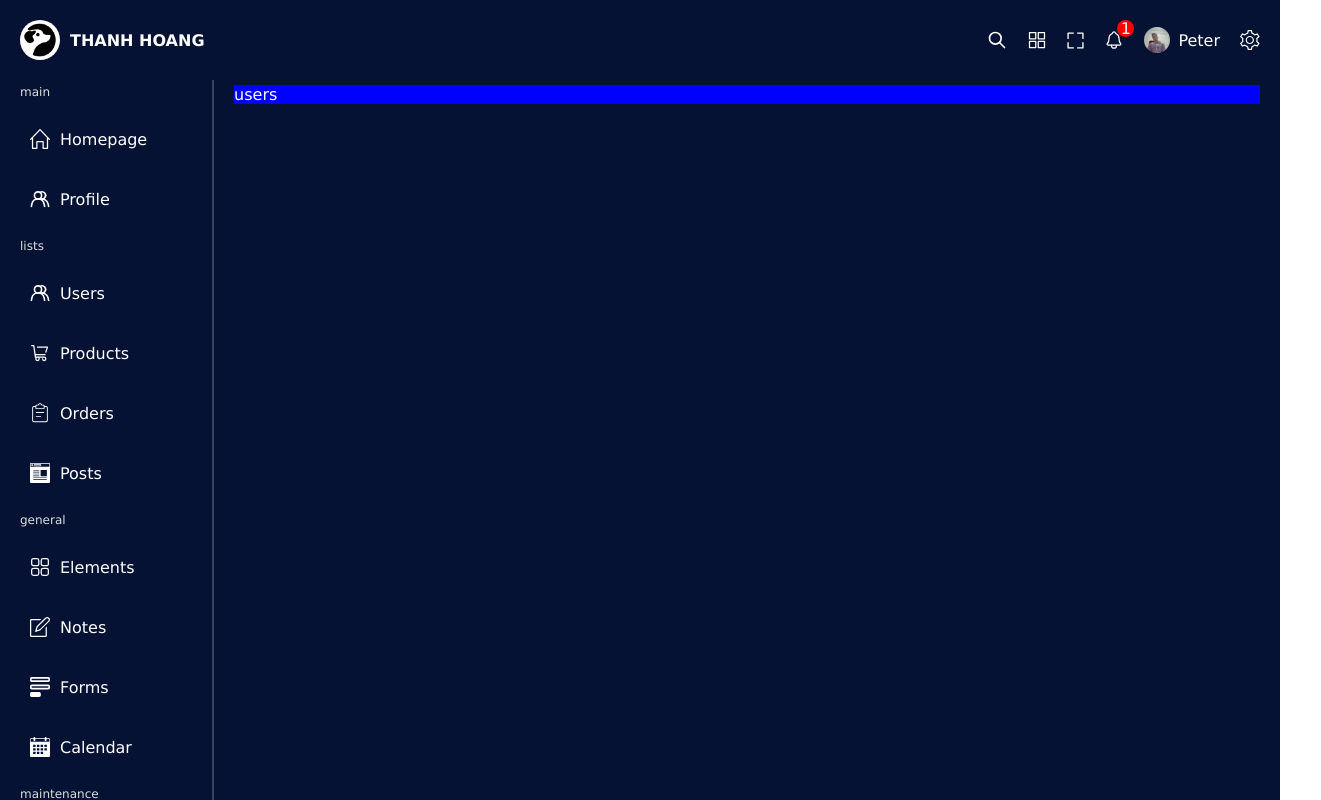
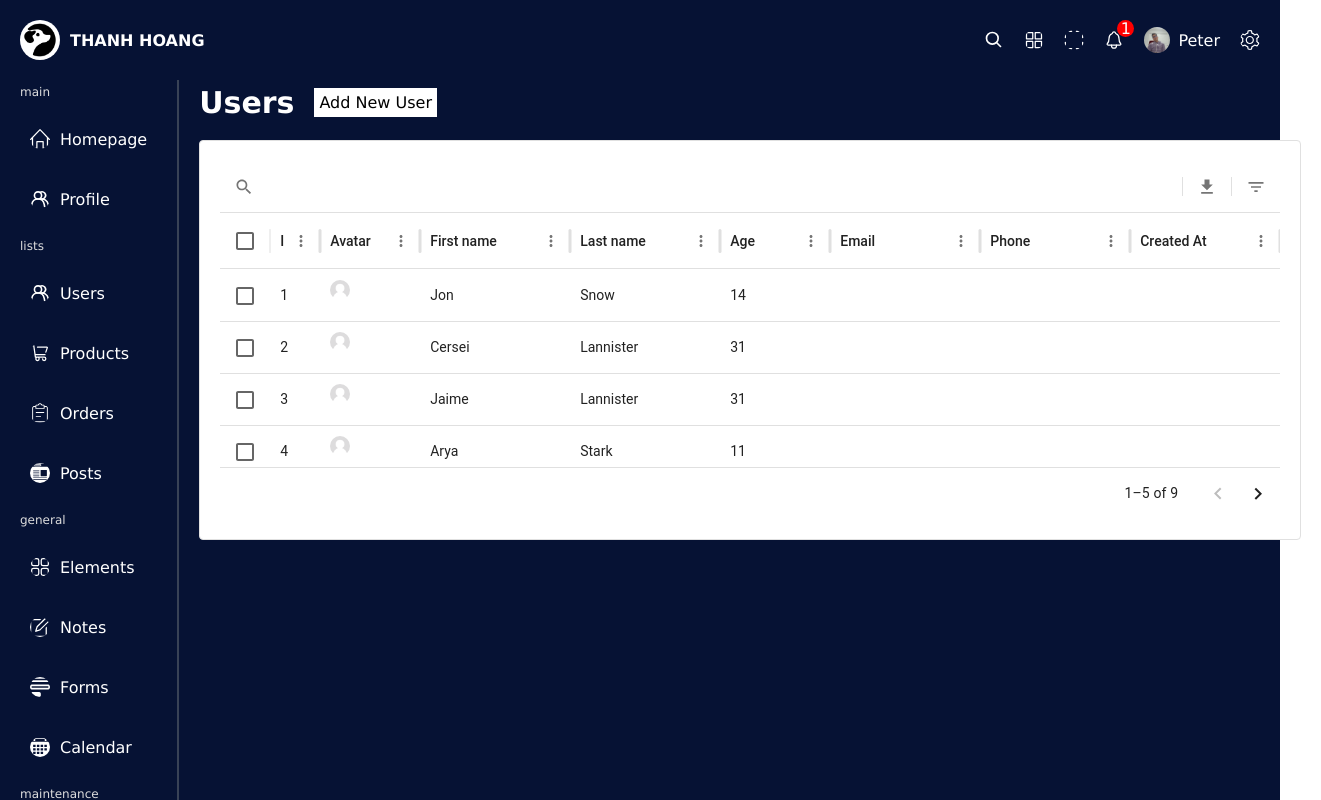
Before and after one commit to ThanhHoang15/admin-dashboard-react, a React (Vite) app in the folder admin-dashboard-react/: page /users in a window 1280 px wide. Shown: the top 800 px of the page, 1321 px wide, since content can reach past the window. Built offline with nearby package versions, Linux system fonts and the light colour scheme.

Commit message:
add mui grid table

```diff
--- a/admin-dashboard-react/package.json
+++ b/admin-dashboard-react/package.json
@@ -10,6 +10,10 @@
     "preview": "vite preview"
   },
   "dependencies": {
+    "@emotion/react": "^11.14.0",
+    "@emotion/styled": "^11.14.1",
+    "@mui/material": "^9.0.1",
+    "@mui/x-data-grid": "^9.3.0",
     "react": "^18.2.0",
     "react-dom": "^18.2.0",
     "react-router-dom": "^7.15.1",
--- a/admin-dashboard-react/src/components/barChart/barChartLeft.scss
+++ b/admin-dashboard-react/src/components/barChart/barChartLeft.scss
@@ -1,8 +1,9 @@
-.barChartLeftq{
+.barChartLeft{
     display: flex;
     flex-direction: column;
     gap: 20px;
     align-items: center;
+
 
     .label{
         text-transform: uppercase;
@@ -11,6 +12,9 @@
 
 
     }
-
+    BarChart{
+        display: flex;
+        flex-grow: 1;
+    }
 
 }
--- a/admin-dashboard-react/src/components/chartBox/ChartBox.tsx
+++ b/admin-dashboard-react/src/components/chartBox/ChartBox.tsx
@@ -66,10 +66,10 @@ export const Chartbox = (props : Props) => {
     <div className="chartBox">
         <div className="left">
             <div className="title">
-                <img src="user.svg" alt="" />
+                <img src="props.icon" alt="" />
                 <span>{props.title}</span>
             </div>
-            <h1 className="value">11.238</h1>
+            <h1 className="value">{props.number}</h1>
             <Link to = "/" style={{color : "#71e11c"}}>View All</Link>
         </div>
 
@@ -91,7 +91,7 @@ export const Chartbox = (props : Props) => {
                 </LineChart>
             </div>
             <div className="chartInfo">
-                <div className="percentage">{props.percentage}</div>
+                <div className="percentage" style={{color : props.percentage > 0 ? "yellowgreen" : "tomato" }}>{props.percentage}%</div>
                 <div className="duration">this month</div>
             </div>
 
--- /dev/null
+++ b/admin-dashboard-react/src/components/dataGrid/Datagrid.tsx
@@ -0,0 +1,118 @@
+import { Box } from "@mui/material";
+import { DataGrid, GridColDef} from "@mui/x-data-grid";
+import "./dataGrid.scss";
+
+
+export const Datagrid = () => {
+
+    const columns: GridColDef<(typeof rows)[number]>[] = [
+  { field: 'id', headerName: 'ID', width: 20 },    // adjust width of ID column here
+
+    {
+    field: "avatar",
+    headerName: "Avatar",
+    width: 100,
+    renderCell: (params) => {
+        return <img src={params.row.img || "/noavatar.png"} alt="" />
+    }
+    },
+
+
+  {
+    field: 'firstName',
+    headerName: 'First name',
+    width: 150,                             // adjust width of first name column here
+    editable: true,
+  },
+  {
+    field: 'lastName',
+    headerName: 'Last name',
+    width: 150,                             // adjust width of last name column here
+    editable: true,
+  },
+  {
+    field: 'age',
+    headerName: 'Age',                      // adjust width of age column here
+    type: 'number',
+    width: 110,
+    editable: true,
+    align: 'left',                          // adjust data left right center
+    headerAlign: 'left',                     // adjust header left right center
+  },
+   {
+    field: 'email',
+    headerName: 'Email',
+    width: 150,                             // adjust width of last name column here
+    editable: true,
+  },
+   {
+    field: 'phone',
+    headerName: 'Phone',
+    width: 150,                             // adjust width of last name column here
+    editable: true,
+  },
+   {
+    field: 'createdAt',
+    headerName: 'Created At',
+    width: 150,                             // adjust width of last name column here
+    editable: true,
+  },
+
+
+
+
+//   {
+//     field: 'fullName',
+//     headerName: 'Full name',
+//     description: 'This column has a value getter and is not sortable.',
+//     sortable: false,
+//     width: 160,                             // adjust width of fullname column here
+//     valueGetter: (value, row) => `${row.firstName || ''} ${row.lastName || ''}`,        //add first name and last name together
+//   },
+    ];
+const rows = [
+  { id: 1, lastName: 'Snow', firstName: 'Jon', age: 14 },
+  { id: 2, lastName: 'Lannister', firstName: 'Cersei', age: 31 },
+  { id: 3, lastName: 'Lannister', firstName: 'Jaime', age: 31 },
+  { id: 4, lastName: 'Stark', firstName: 'Arya', age: 11 },
+  { id: 5, lastName: 'Targaryen', firstName: 'Daenerys', age: null },
+  { id: 6, lastName: 'Melisandre', firstName: null, age: 150 },
+  { id: 7, lastName: 'Clifford', firstName: 'Ferrara', age: 44 },
+  { id: 8, lastName: 'Frances', firstName: 'Rossini', age: 36 },
+  { id: 9, lastName: 'Roxie', firstName: 'Harvey', age: 65 },
+];
+
+
+  return (
+       <Box sx={{ height: 400, width: '100%' }}>
+      <DataGrid
+        className="dataGrid"
+        rows={rows}
+        columns={columns}
+        initialState={{
+          pagination: {
+            paginationModel: {
+              pageSize: 5,
+            },
+          },
+        }}
+
+
+        showToolbar      // Add the built-in toolbar above the table: Search, Filter, Column options, and Export buttons
+        slotProps={{
+        toolbar: {
+            showQuickFilter: true,      // Show the search box at the top of the grid
+            quickFilterProps: { debounceMs: 500 },  // Wait 500 milliseconds after the user stops typing
+        },
+        }}
+
+
+
+        pageSizeOptions={[5]}
+        checkboxSelection
+        disableRowSelectionOnClick
+        disableColumnSelector // disable column selector
+      />
+    </Box>
+  )
+}
--- /dev/null
+++ b/admin-dashboard-react/src/components/dataGrid/dataGrid.scss
@@ -0,0 +1,22 @@
+img{
+    width: 20px;
+    height: 20px;
+    border-radius: 50%;
+    object-fit: cover;
+
+
+}
+
+
+.dataGrid{
+    padding: 20px;
+
+    .MuiDataGrid-toolbar{                       //inspect in devtool to find this class
+        flex-direction: row-reverse;            //reverse
+       .MuiDataGrid-toolbarQuickFilter {
+            margin-right: auto;                 //make the search tool on the way on the left
+        }                                       // margin-right: auto --> Search box [auto space............] Other buttons
+    }
+
+
+}
--- a/admin-dashboard-react/src/components/pieChart/Piechart.tsx
+++ b/admin-dashboard-react/src/components/pieChart/Piechart.tsx
@@ -46,18 +46,14 @@ export const Piechart = () => {
             />
         </PieChart>
         <div className="chartInfo">
-            <div className="mobile">
-                <span>O</span>
-                <div className="mobileLabel"> Mobile</div>
-            </div>
-            <div className="desktop">
-                <span>O</span>
-                <div className="desktopLabel"> Desktop</div>
-            </div>
-            <div className="laptop">
-                <span>O</span>
-                <div className="laptopLabel">Laptop</div>
-            </div>
+            {pieChartData.map(data => {
+                return(
+                    <div className={data.name}>
+                        <span>{data.value}%</span>
+                        <div className={data.fill}> {data.name}</div>
+                    </div>
+                     )
+                })}
         </div>
 
     </div>
--- a/admin-dashboard-react/src/components/pieChart/pieChart.scss
+++ b/admin-dashboard-react/src/components/pieChart/pieChart.scss
@@ -12,24 +12,24 @@
         align-items: center;
         margin-bottom: 100px;
 
-        .mobile{
+        .Mobile{
             display: flex;
             align-items: center;
-            gap: 10px;
+            gap: 3px;
             color: #3b82f6;
 
         }
-        .desktop{
+        .Desktop{
             display: flex;
             align-items: center;
-            gap: 10px;
+            gap: 3px;
             color: #4fd1c5;
 
         }
-        .laptop{
+        .Laptop{
             display: flex;
             align-items: center;
-            gap: 10px;
+            gap: 3px;
             color: #f6c344;
 
         }
--- a/admin-dashboard-react/src/pages/home/Home.tsx
+++ b/admin-dashboard-react/src/pages/home/Home.tsx
@@ -3,7 +3,7 @@ import {Topbox} from "../../components/topBox/Topbox";
 import { Chartbox } from "../../components/chartBox/Chartbox";
 import { BarchartLeft} from "../../components/barChart/BarchartLeft";
 import { BarchartRight} from "../../components/barChart/barChartRight";
-import {chartBoxUser} from "../../data.ts";
+import {chartBoxUser, chartBoxRevenue, chartBoxProducts, chartBoxRatio} from "../../data.ts";
 import { Revenuechart } from "../../components/revenueChart/Revenuechart.tsx";
 import {Piechart} from "../../components/pieChart/Piechart.tsx"
 
@@ -14,10 +14,10 @@ export const Home = () => {
         <Topbox/>
       </div>
       <div className="box box2"><Chartbox {...chartBoxUser}/></div>
-      <div className="box box3"><Chartbox/></div>
+      <div className="box box3"><Chartbox {...chartBoxRevenue}/></div>
       <div className="box box4"><Piechart/></div>
-      <div className="box box5"><Chartbox/></div>
-      <div className="box box6"><Chartbox/></div>
+      <div className="box box5"><Chartbox {...chartBoxProducts}/></div>
+      <div className="box box6"><Chartbox {...chartBoxRatio}/></div>
       <div className="box box7"><Revenuechart/></div>
       <div className="box box8"><BarchartLeft/></div>
       <div className="box box9"><BarchartRight/></div>
--- a/admin-dashboard-react/src/pages/users/Users.tsx
+++ b/admin-dashboard-react/src/pages/users/Users.tsx
@@ -1,8 +1,16 @@
+import { Datagrid } from "../../components/dataGrid/Datagrid";
 import "./users.scss";
+
 
 
 export const Users = () => {
   return (
-    <div className="users">users</div>
+    <div className="users">
+      <div className="userContainer">
+        <div className="label">Users</div>
+        <div className="addButton">Add New User</div>
+      </div>
+      <Datagrid/>
+    </div>
   )
 }
--- a/admin-dashboard-react/src/pages/users/users.scss
+++ b/admin-dashboard-react/src/pages/users/users.scss
@@ -1,3 +1,24 @@
+
+
 .users{
-    background-color: blue;
+    display: flex;
+    flex-direction: column;
+    gap: 20px;
+    .userContainer{
+        display: flex;
+        gap: 20px;
+        align-items: center;
+        .label{
+            font-size: 30px;
+            font-weight: bold;
+        }
+    }
+
+    .addButton {
+        background-color: white;
+        color: black;
+        padding: 5px;
+
+    }
+
 }
```
Also changed, not shown: admin-dashboard-react/src/data.ts (+56 -0 lines), admin-dashboard-react/src/components/barChart/BarchartLeft.tsx (indentation only), 1 other file (tests, documents, lock files or other folders).
